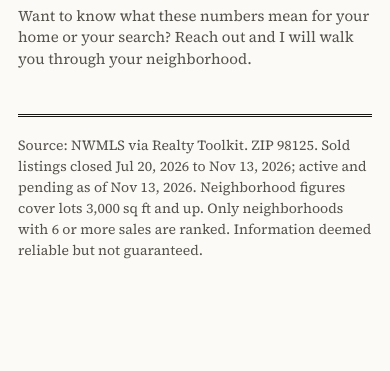
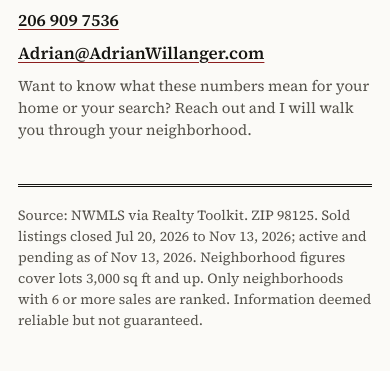
Before and after one commit to adrianwillanger-cyber/micro-market-studio, a plain HTML site: page index.html in a window 390 px wide. Shown: the part 4620-4991 px from the top of the page. Before the commit the page ends 4921 px from the top, so only its background shows below. Drawn offline with nearby package versions, Linux system fonts and the light colour scheme.

Commit message:
Add phone and email to the client page contact block
Co-authored-by: Perplexity <noreply@perplexity.ai>

```diff
--- a/index.html
+++ b/index.html
@@ -58,6 +58,9 @@ tr.total td { border-top:2px solid var(--ink); border-bottom:none; font-weight:7
 .btn:hover, .btn:focus-visible { background:var(--red); }
 .contact { margin:26px 0 0; padding:22px 0 0; border-top:1px solid var(--rule); }
 .contact .name { font:700 22px/1.2 "Playfair Display", Georgia, serif; }
+.reach { display:flex; flex-wrap:wrap; gap:6px 28px; margin-top:10px; font-weight:600; }
+.reach a { text-decoration:underline; text-decoration-color:var(--red); }
+.reach a:hover, .reach a:focus-visible { color:var(--red); }
 footer { margin:44px 0 0; padding:18px 0 40px; border-top:3px double var(--ink); color:var(--muted); font-size:14px; line-height:1.5; }
 @media (max-width:640px) {
   body { font-size:17px; }
@@ -178,6 +181,7 @@ footer { margin:44px 0 0; padding:18px 0 40px; border-top:3px double var(--ink);
     <div class="contact">
       <div class="name">Adrian Willanger</div>
       <div>Broker, Kelly Right</div>
+      <div class="reach"><a href="tel:+12069097536">206 909 7536</a><a href="mailto:adrian@adrianwillanger.com">Adrian@AdrianWillanger.com</a></div>
       <p class="note" style="margin-top:8px">Want to know what these numbers mean for your home or your search? Reach out and I will walk you through your neighborhood.</p>
     </div>
   </article>
```
